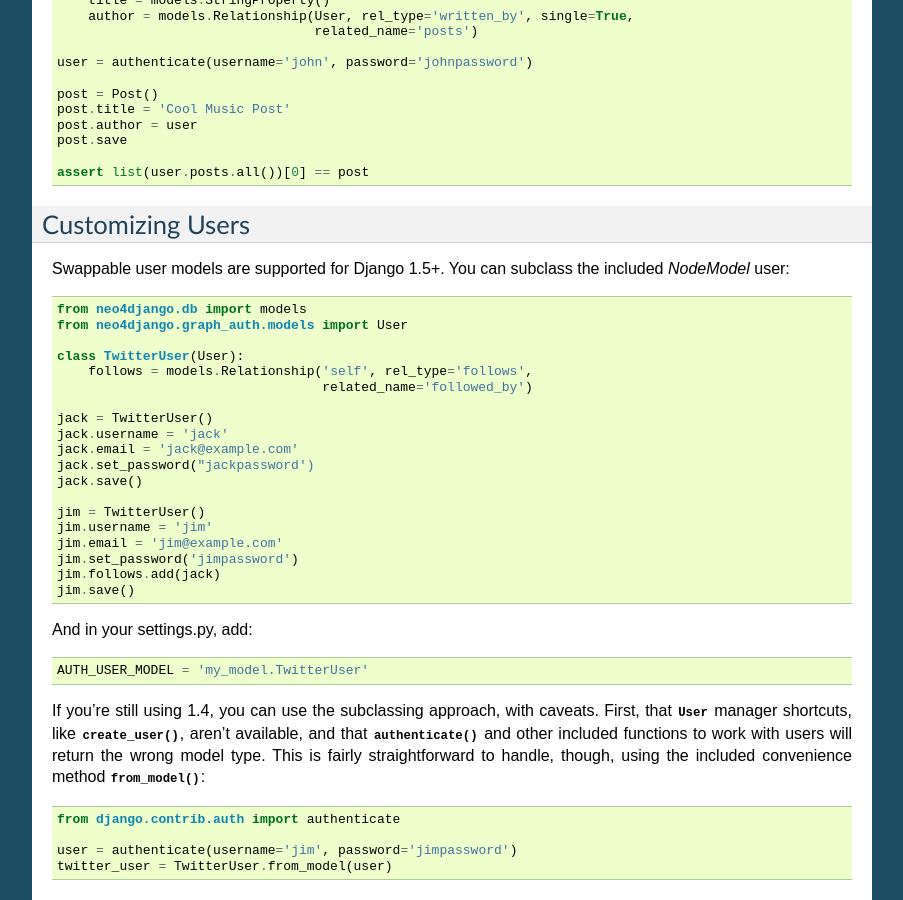
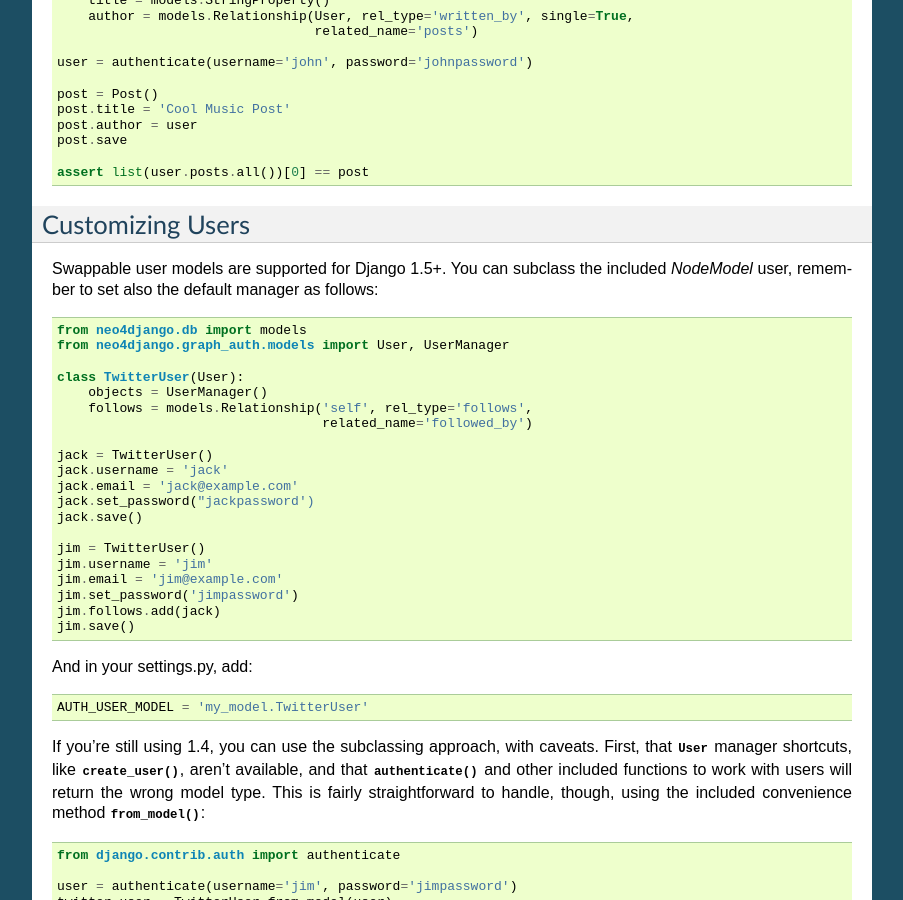
Before and after one commit to scholrly/neo4django, a Sphinx documentation site: the page built from docs/auth.rst, in a window 1280 px wide and 900 px high, scrolled down 741 px. Shown: the whole window, without its empty margins (198-1101 px from the left). Built offline with Sphinx 7.4.7, drawn with Linux system fonts in a browser that asks for light colours.

Commit message:
Update auth.rst

```diff
--- a/docs/auth.rst
+++ b/docs/auth.rst
@@ -56,12 +56,13 @@ Customizing Users
 =================
 
 Swappable user models are supported for Django 1.5+. You can subclass the
-included `NodeModel` user::
+included `NodeModel` user, remember to set also the default manager as follows::
 
     from neo4django.db import models
-    from neo4django.graph_auth.models import User
+    from neo4django.graph_auth.models import User, UserManager
 
     class TwitterUser(User):
+        objects = UserManager()
         follows = models.Relationship('self', rel_type='follows',
                                       related_name='followed_by')
 
```
